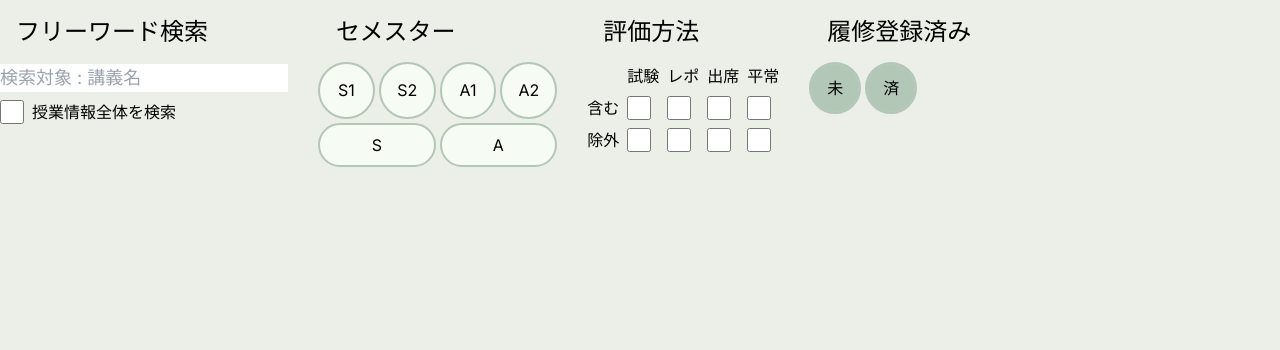
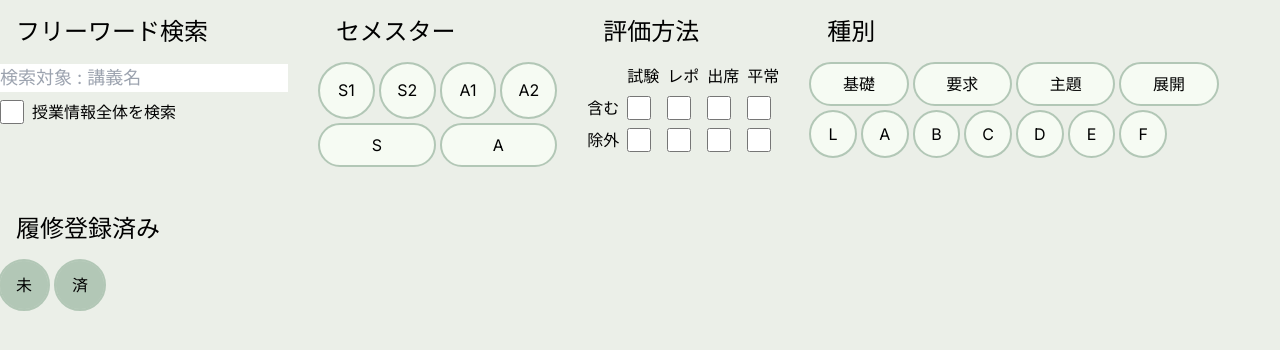
Before and after one commit to ut-code/syllabus-next, a Next.js app: page /components/FilterUI/Sample in a window 1280 px wide. Shown: the top 350 px of the page. Built offline with nearby package versions, Linux system fonts and the light colour scheme.

Commit message:
[Add] class type filter

```diff
--- /dev/null
+++ b/src/app/components/FilterUI/FilterComponents/ClassType.tsx
@@ -0,0 +1,65 @@
+/*
+ * セメスターフィルターのコンポーネント
+ */
+
+"use client";
+import React from "react";
+import { ClassType } from "@/app/type";
+import { FlagButton } from "../UI/FlagButton";
+
+/**
+ * クラス種別フィルターのプロパティ
+ */
+interface SemesterProp {
+  selectedClassTypes?: ClassType[];
+  setSelectedClassTypes: (classType: ClassType[]) => void;
+}
+
+const ClassType1: ClassType[] = ["基礎", "要求", "主題", "展開"];
+const ClassType2: ClassType[] = ["L", "A", "B", "C", "D", "E", "F"];
+
+/**
+ * 種別フィルターのコンポーネント
+ * @param prop 種別フィルターのプロパティ
+ * @returns コンポーネント
+ */
+export const ClassTypeFilter: React.FC<SemesterProp> = (prop: SemesterProp) => {
+  const selectedClassTypes = prop.selectedClassTypes ?? [];
+
+  // ボタンがクリックされたときの関数
+  const onClick = (classType: ClassType) => {
+    if (selectedClassTypes.includes(classType)) {
+      // 既に含まれている場合、除外
+      prop.setSelectedClassTypes(
+        selectedClassTypes.filter((c) => c !== classType),
+      );
+    } else {
+      // 含まれていた場合、追加
+      prop.setSelectedClassTypes([...selectedClassTypes, classType]);
+    }
+  };
+
+  return (
+    <div className="grid grid-cols-8 gap-2">
+      {ClassType1.map((c) => (
+        <FlagButton
+          key={c}
+          label={c}
+          isSelected={selectedClassTypes.includes(c)}
+          onClick={() => onClick(c)}
+          className="col-span-2"
+        />
+      ))}
+
+      {ClassType2.map((c) => (
+        <FlagButton
+          key={c}
+          label={c}
+          isSelected={selectedClassTypes.includes(c)}
+          onClick={() => onClick(c)}
+          className="aspect-square col-span-1"
+        />
+      ))}
+    </div>
+  );
+};
--- a/src/app/components/FilterUI/FilterUI.tsx
+++ b/src/app/components/FilterUI/FilterUI.tsx
@@ -10,6 +10,7 @@ import { FilterCard } from "./UI/FilterCard";
 import { EvaluationFilter } from "./FilterComponents/Evaluation";
 import { Freeword } from "./FilterComponents/Freeword";
 import { RegistrationFilter } from "./FilterComponents/RegistrationFilter";
+import { ClassTypeFilter } from "./FilterComponents/ClassType";
 
 /**
  *  フィルタの型定義
@@ -65,6 +66,15 @@ export const FilterUI: React.FC = () => {
         />
       </FilterCard>
 
+      <FilterCard title={"種別"}>
+        <ClassTypeFilter
+          selectedClassTypes={filter.classTypes}
+          setSelectedClassTypes={(classTypes: ClassType[]) =>
+            setFilter({ ...filter, classTypes })
+          }
+        />
+      </FilterCard>
+
       <FilterCard title={"履修登録済み"}>
         <RegistrationFilter
           showRegistered={filter.showRegistered}
```
